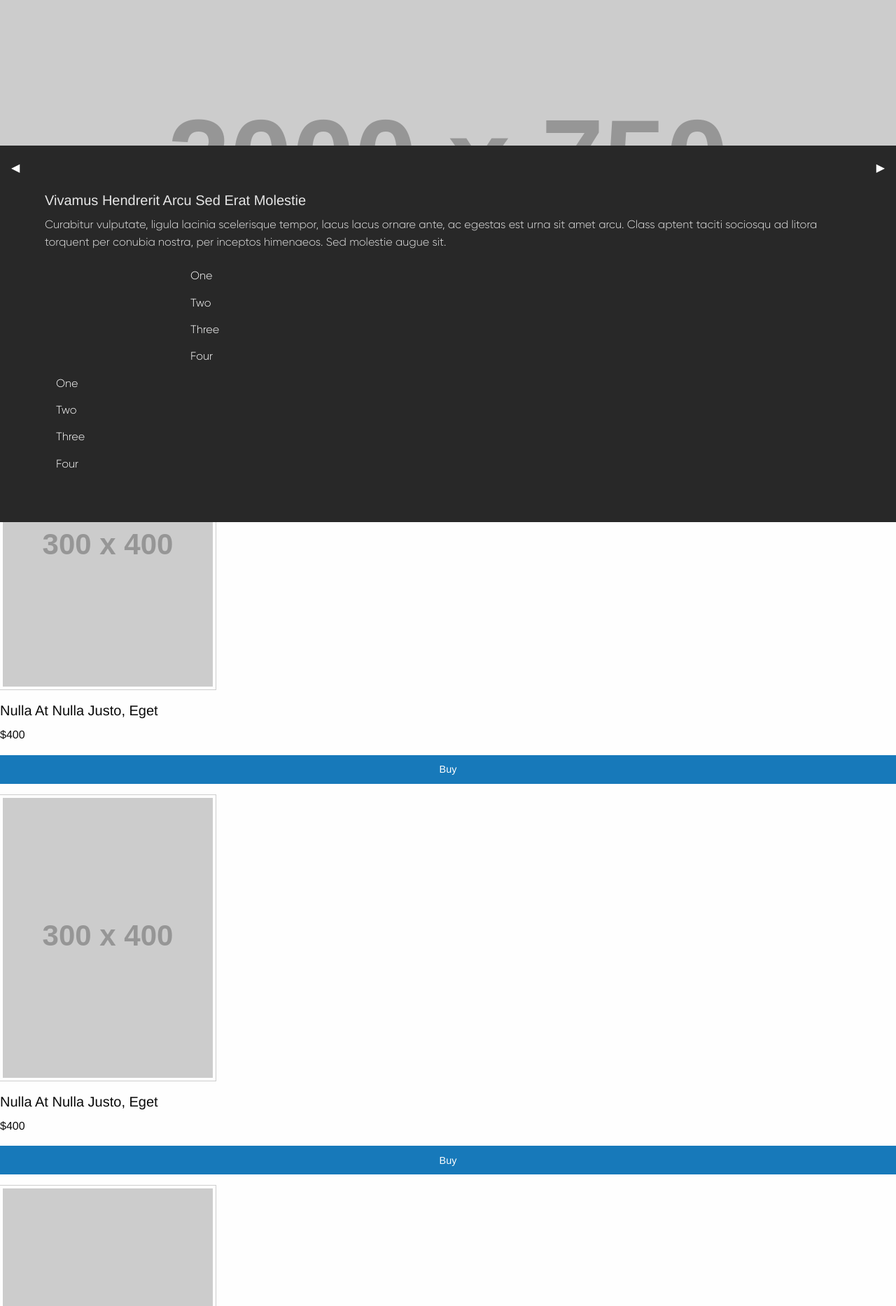
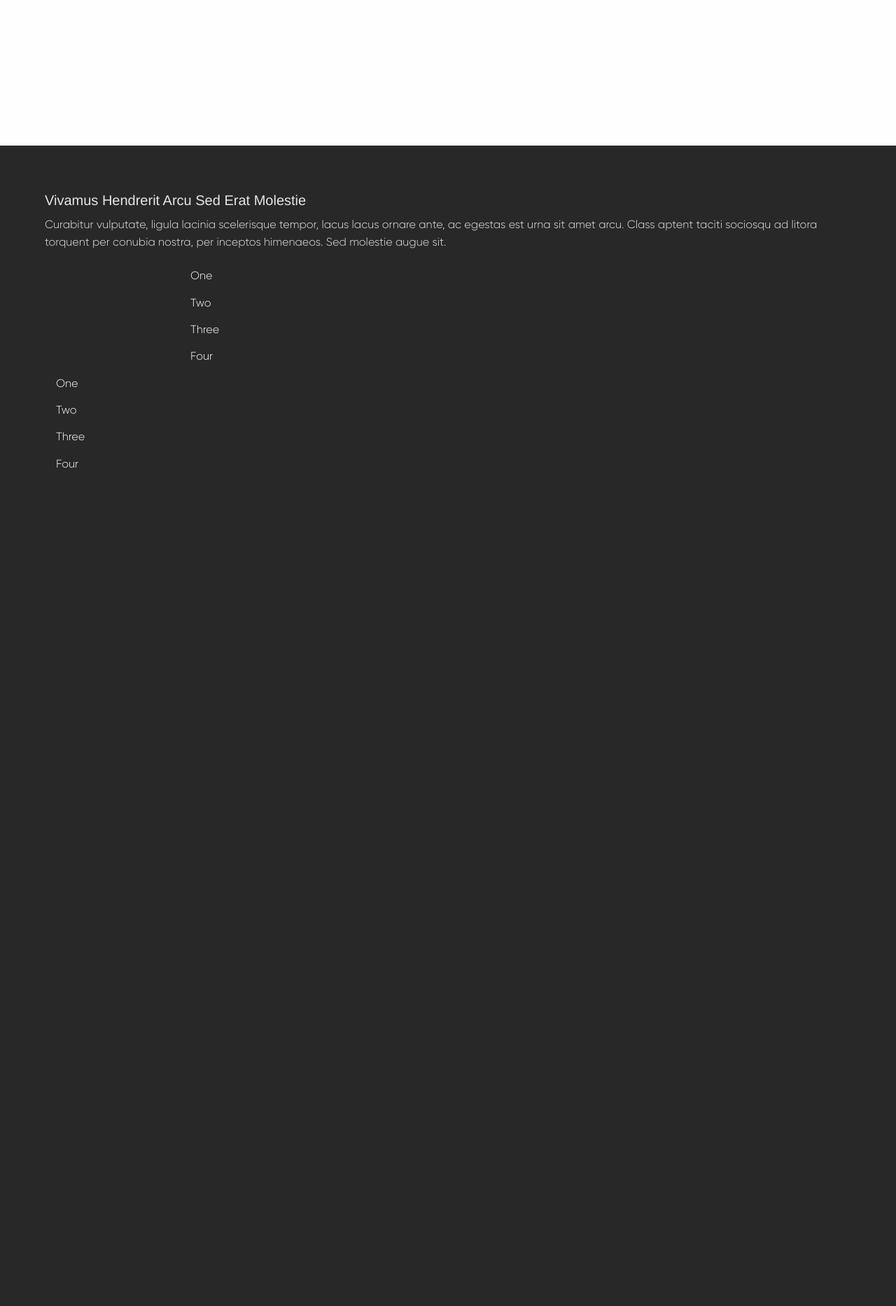
Before and after one commit to KBoohene/E-commerce_final, a PHP site: page /ecommerce.html in a window 1280 px wide. Shown: the part 54-1920 px from the top of the page at 70% size. After the commit the page ends 723 px from the top, so only its background shows below. Run offline with PHP 8.4, Linux system fonts and the light colour scheme; grey boxes labelled with a size stand in for pictures from a placeholder-image service; some libraries are stand-ins or nearby versions.

Commit message:
Simplified template

```diff
--- a/Css/style.css
+++ b/Css/style.css
@@ -35,10 +35,10 @@
 	font-family:Gilroy;
 	color:#E6E6E6;
     padding:4em;
-    bottom:0;
-    position:fixed;
-    margin:0;
-    width:100%;
+    position:absolute;
+    bottom: 0;
+    left: 0;
+    right: 0;
 }
 
 .footer a{
--- a/ecommerce.html
+++ b/ecommerce.html
@@ -31,204 +31,7 @@
     <!-- End Top Bar -->
 
 
-    <div class="orbit" role="region" aria-label="Favorite Space Pictures" data-orbit>
-      <ul class="orbit-container">
-        <button class="orbit-previous" aria-label="previous"><span class="show-for-sr">Previous Slide</span>&#9664;</button>
-        <button class="orbit-next" aria-label="next"><span class="show-for-sr">Next Slide</span>&#9654;</button>
-        <li class="orbit-slide is-active">
-          <img src="http://placehold.it/2000x750">
-        </li>
-        <li class="orbit-slide">
-          <img src="http://placehold.it/2000x750">
-        </li>
-        <li class="orbit-slide">
-          <img src="http://placehold.it/2000x750">
-        </li>
-        <li class="orbit-slide">
-          <img src="http://placehold.it/2000x750">
-        </li>
-      </ul>
-    </div>
 
-    <div class="row column text-center">
-      <h2>Our Newest Products</h2>
-      <hr>
-    </div>
-
-    <div class="row small-up-2 large-up-4">
-      <div class="column">
-        <img class="thumbnail" src="http://placehold.it/300x400">
-        <h5>Nulla At Nulla Justo, Eget</h5>
-        <p>$400</p>
-        <a href="#" class="button expanded">Buy</a>
-      </div>
-      <div class="column">
-        <img class="thumbnail" src="http://placehold.it/300x400">
-        <h5>Nulla At Nulla Justo, Eget</h5>
-        <p>$400</p>
-        <a href="#" class="button expanded">Buy</a>
-      </div>
-      <div class="column">
-        <img class="thumbnail" src="http://placehold.it/300x400">
-        <h5>Nulla At Nulla Justo, Eget</h5>
-        <p>$400</p>
-        <a href="#" class="button expanded">Buy</a>
-      </div>
-      <div class="column">
-        <img class="thumbnail" src="http://placehold.it/300x400">
-        <h5>Nulla At Nulla Justo, Eget</h5>
-        <p>$400</p>
-        <a href="#" class="button expanded">Buy</a>
-      </div>
-    </div>
-
-    <hr>
-
-    <div class="row column">
-      <div class="callout primary">
-        <h3>Really big special this week on items.</h3>
-      </div>
-    </div>
-
-    <hr>
-
-    <div class="row column text-center">
-      <h2>Some Other Neat Products</h2>
-      <hr>
-    </div>
-
-    <div class="row small-up-2 medium-up-3 large-up-6">
-      <div class="column">
-        <img class="thumbnail" src="http://placehold.it/300x400">
-        <h5>Nulla At Nulla Justo, Eget</h5>
-        <p>$400</p>
-        <a href="#" class="button small expanded hollow">Buy</a>
-      </div>
-      <div class="column">
-        <img class="thumbnail" src="http://placehold.it/300x400">
-        <h5>Nulla At Nulla Justo, Eget</h5>
-        <p>$400</p>
-        <a href="#" class="button small expanded hollow">Buy</a>
-      </div>
-      <div class="column">
-        <img class="thumbnail" src="http://placehold.it/300x400">
-        <h5>Nulla At Nulla Justo, Eget</h5>
-        <p>$400</p>
-        <a href="#" class="button small expanded hollow">Buy</a>
-      </div>
-      <div class="column">
-        <img class="thumbnail" src="http://placehold.it/300x400">
-        <h5>Nulla At Nulla Justo, Eget</h5>
-        <p>$400</p>
-        <a href="#" class="button small expanded hollow">Buy</a>
-      </div>
-      <div class="column">
-        <img class="thumbnail" src="http://placehold.it/300x400">
-        <h5>Nulla At Nulla Justo, Eget</h5>
-        <p>$400</p>
-        <a href="#" class="button small expanded hollow">Buy</a>
-      </div>
-      <div class="column">
-        <img class="thumbnail" src="http://placehold.it/300x400">
-        <h5>Nulla At Nulla Justo, Eget</h5>
-        <p>$400</p>
-        <a href="#" class="button small expanded hollow">Buy</a>
-      </div>
-    </div>
-
-    <hr>
-    <div class="row">
-      <div class="medium-4 columns">
-        <h4>Top Products</h4>
-        <div class="media-object">
-          <div class="media-object-section">
-            <img class="thumbnail" src="http://placehold.it/100x100">
-          </div>
-          <div class="media-object-section">
-            <h5>Nunc Eu Ullamcorper Orci</h5>
-            <p>Quisque eget odio ac lectus vestibulum faucibus eget in metus. In pellentesque.</p>
-          </div>
-        </div>
-        <div class="media-object">
-          <div class="media-object-section">
-            <img class="thumbnail" src="http://placehold.it/100x100">
-          </div>
-          <div class="media-object-section">
-            <h5>Nunc Eu Ullamcorper Orci</h5>
-            <p>Quisque eget odio ac lectus vestibulum faucibus eget in metus. In pellentesque.</p>
-          </div>
-        </div>
-        <div class="media-object">
-          <div class="media-object-section">
-            <img class="thumbnail" src="http://placehold.it/100x100">
-          </div>
-          <div class="media-object-section">
-            <h5>Nunc Eu Ullamcorper Orci</h5>
-            <p>Quisque eget odio ac lectus vestibulum faucibus eget in metus. In pellentesque.</p>
-          </div>
-        </div>
-      </div>
-      <div class="medium-4 columns">
-        <h4>Top Products</h4>
-        <div class="media-object">
-          <div class="media-object-section">
-            <img class="thumbnail" src="http://placehold.it/100x100">
-          </div>
-          <div class="media-object-section">
-            <h5>Nunc Eu Ullamcorper Orci</h5>
-            <p>Quisque eget odio ac lectus vestibulum faucibus eget in metus. In pellentesque.</p>
-          </div>
-        </div>
-        <div class="media-object">
-          <div class="media-object-section">
-            <img class="thumbnail" src="http://placehold.it/100x100">
-          </div>
-          <div class="media-object-section">
-            <h5>Nunc Eu Ullamcorper Orci</h5>
-            <p>Quisque eget odio ac lectus vestibulum faucibus eget in metus. In pellentesque.</p>
-          </div>
-        </div>
-        <div class="media-object">
-          <div class="media-object-section">
-            <img class="thumbnail" src="http://placehold.it/100x100">
-          </div>
-          <div class="media-object-section">
-            <h5>Nunc Eu Ullamcorper Orci</h5>
-            <p>Quisque eget odio ac lectus vestibulum faucibus eget in metus. In pellentesque.</p>
-          </div>
-        </div>
-      </div>
-      <div class="medium-4 columns">
-        <h4>Top Products</h4>
-        <div class="media-object">
-          <div class="media-object-section">
-            <img class="thumbnail" src="http://placehold.it/100x100">
-          </div>
-          <div class="media-object-section">
-            <h5>Nunc Eu Ullamcorper Orci</h5>
-            <p>Quisque eget odio ac lectus vestibulum faucibus eget in metus. In pellentesque.</p>
-          </div>
-        </div>
-        <div class="media-object">
-          <div class="media-object-section">
-            <img class="thumbnail" src="http://placehold.it/100x100">
-          </div>
-          <div class="media-object-section">
-            <h5>Nunc Eu Ullamcorper Orci</h5>
-            <p>Quisque eget odio ac lectus vestibulum faucibus eget in metus. In pellentesque.</p>
-          </div>
-        </div>
-        <div class="media-object">
-          <div class="media-object-section">
-            <img class="thumbnail" src="http://placehold.it/100x100">
-          </div>
-          <div class="media-object-section">
-            <h5>Nunc Eu Ullamcorper Orci</h5>
-            <p>Quisque eget odio ac lectus vestibulum faucibus eget in metus. In pellentesque.</p>
-          </div>
-        </div>
-      </div>
-    </div>
 
     <div class="footer">
       <div class="row">
```
